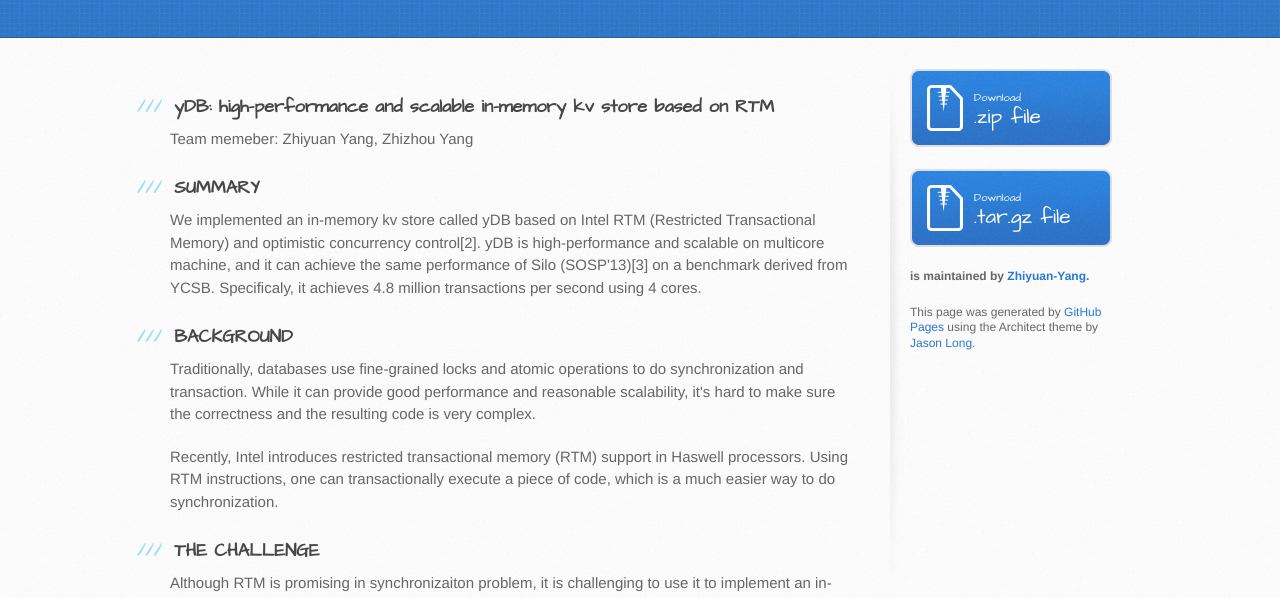
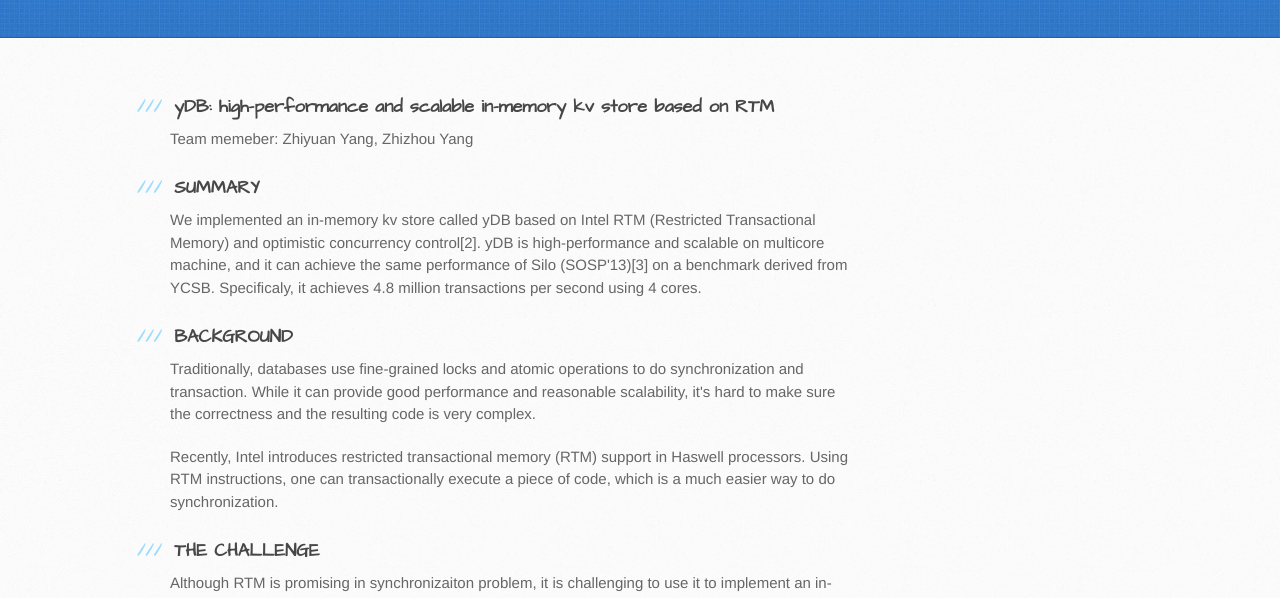
Before and after one commit to enigma-yang/yDB, a plain HTML site: page index.html in a window 1280 px wide. Shown: the part 197-795 px from the top of the page. Drawn offline with Linux system fonts and the light colour scheme.

Commit message:
remove right panel

```diff
--- a/index.html
+++ b/index.html
@@ -129,21 +129,6 @@ Transaction layer is reponsible to provide transaction ability, and it's impleme
 
 <p>[3] Tu, Stephen, et al. "Speedy transactions in multicore in-memory databases." Proceedings of the Twenty-Fourth ACM Symposium on Operating Systems Principles. ACM, 2013.</p>
         </section>
-
-        <aside id="sidebar">
-          <a href="https://github.com/Zhiyuan-Yang/yDB/zipball/master" class="button">
-            <small>Download</small>
-            .zip file
-          </a>
-          <a href="https://github.com/Zhiyuan-Yang/yDB/tarball/master" class="button">
-            <small>Download</small>
-            .tar.gz file
-          </a>
-
-          <p class="repo-owner"><a href="https://github.com/Zhiyuan-Yang/yDB"></a> is maintained by <a href="https://github.com/Zhiyuan-Yang">Zhiyuan-Yang</a>.</p>
-
-          <p>This page was generated by <a href="https://pages.github.com">GitHub Pages</a> using the Architect theme by <a href="https://twitter.com/jasonlong">Jason Long</a>.</p>
-        </aside>
       </div>
     </div>
 
```
